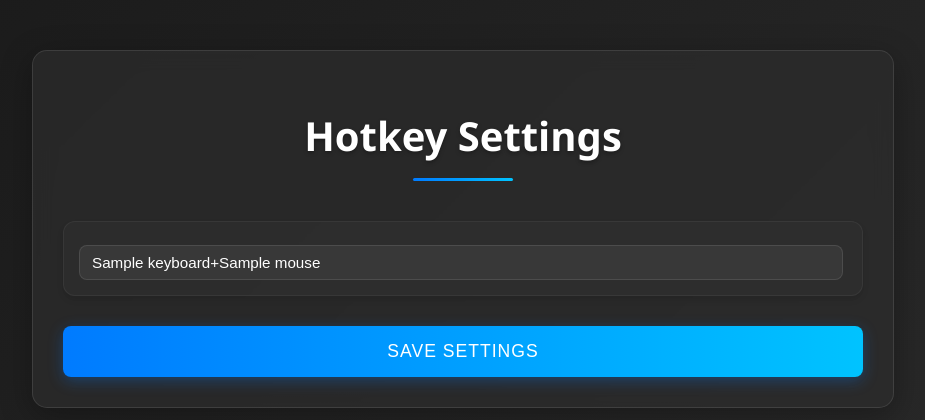
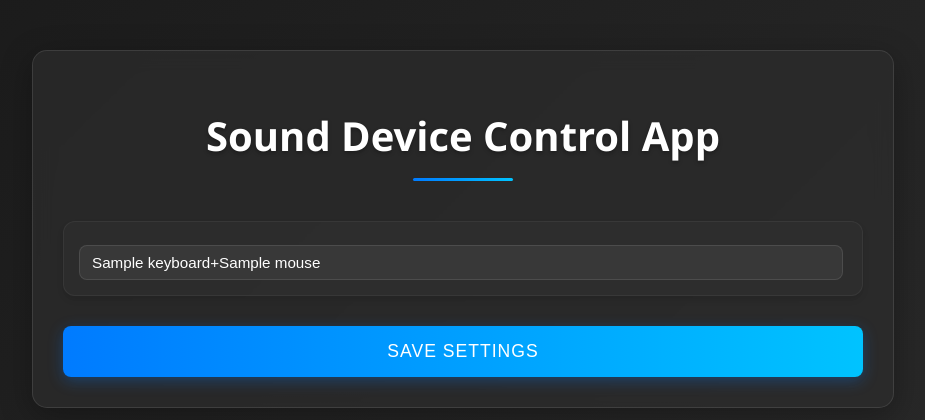
Before and after one commit to wyrtensi/Sound-Device-Control-App, a Python web app: template templates/index.html in a window 1280 px wide. Shown: the top 420 px of the page, without its empty margins (177-1102 px from the left). Run offline with Jinja, Linux system fonts and the light colour scheme; the template is opened without the code that fills it: most values are stand-ins (such as "Sample title", 1, 10 or a date in 2020).

Commit message:
Add files via upload

```diff
--- a/templates/index.html
+++ b/templates/index.html
@@ -3,7 +3,7 @@
 <head>
     <meta charset="UTF-8">
     <meta name="viewport" content="width=device-width, initial-scale=1.0">
-    <title>Hotkey Settings</title>
+    <title>Sound Device Control App</title>
     <link rel="stylesheet" href="{{ url_for('static', filename='css/keyboard.css') }}">
     <style>
         body {
@@ -156,7 +156,7 @@
 </head>
 <body>
     <div class="container">
-        <h1>Hotkey Settings</h1>
+        <h1>Sound Device Control App</h1>
 
         <form id="hotkeyForm">
             {% for action, combo in hotkeys.items() %}
```
Also changed, not shown: 1 other file.
